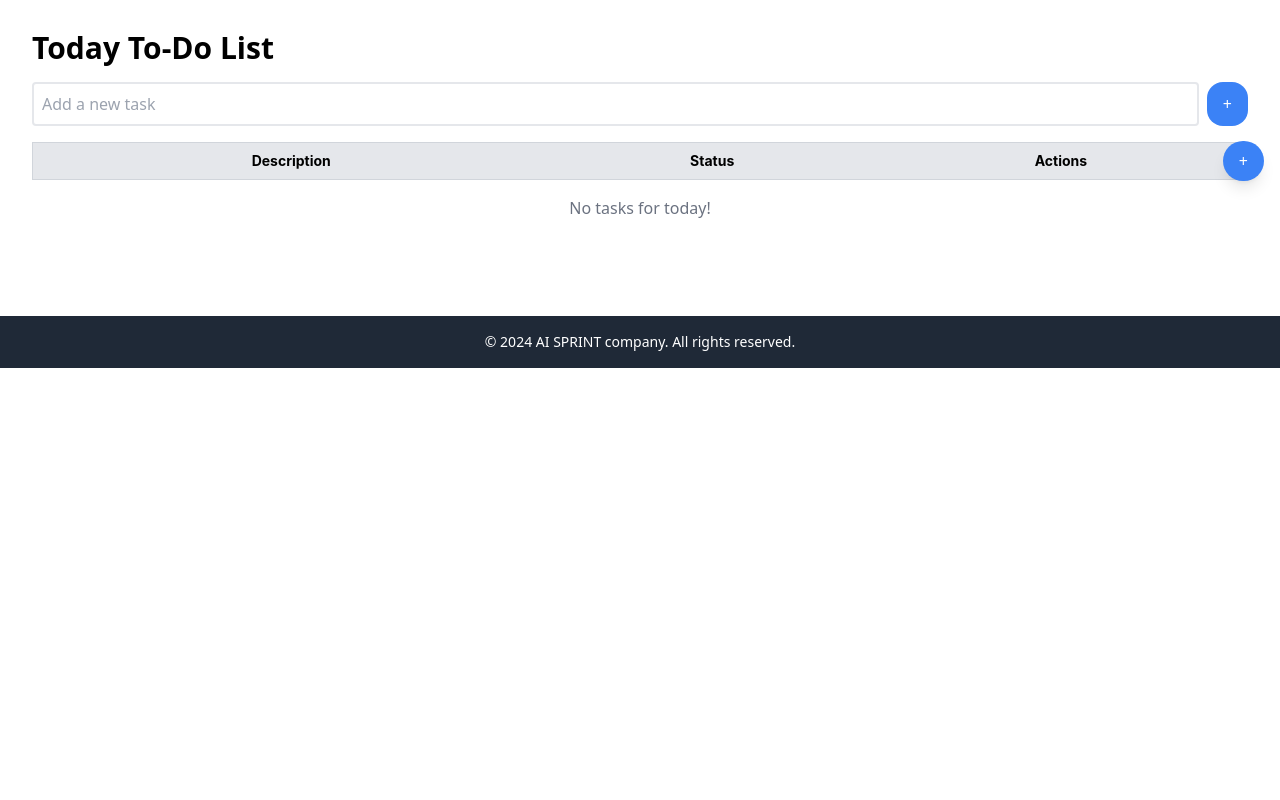
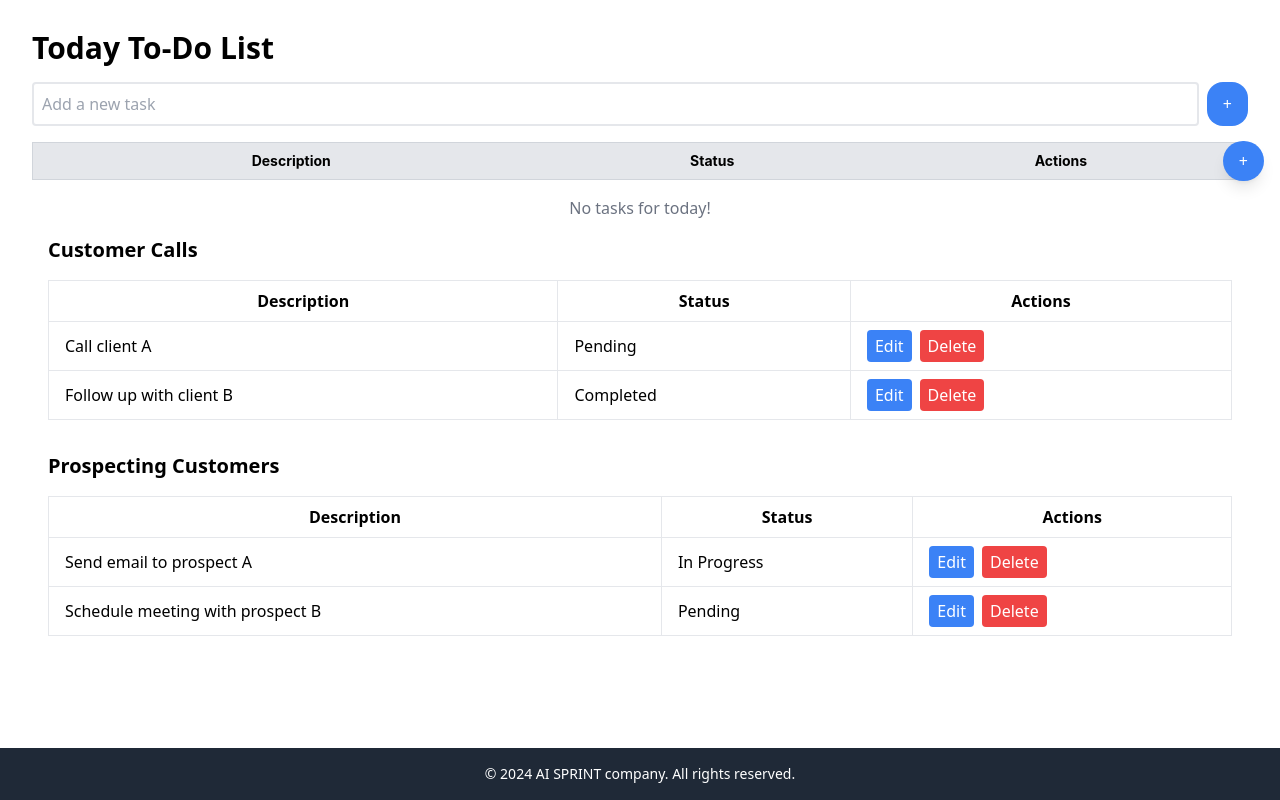
Before and after one commit to dilshanka/AI-Sprint, a React (Vite) app: page / in a window 1280 px wide. Shown: the part 603-1403 px from the top of the page. Before the commit the page ends 971 px from the top, so only its background shows below. Built offline with nearby package versions, Linux system fonts and the light colour scheme; a web font is replaced by a local one.

Commit message:
Customers ui implement

```diff
--- /dev/null
+++ b/src/components/Home/CustomerCalls.tsx
@@ -0,0 +1,60 @@
+import React, { useState } from "react";
+
+const CustomerCalls = () => {
+  const [calls, setCalls] = useState([
+    { description: "Call client A", status: "Pending" },
+    { description: "Follow up with client B", status: "Completed" },
+  ]);
+
+  const handleDelete = (index) => {
+    setCalls(calls.filter((_, i) => i !== index));
+  };
+
+  const handleEdit = (index) => {
+    const newDescription = prompt("Enter new description:");
+    if (newDescription) {
+      const updatedCalls = [...calls];
+      updatedCalls[index].description = newDescription;
+      setCalls(updatedCalls);
+    }
+  };
+
+  return (
+    <div className="p-4">
+      <h2 className="text-xl font-bold mb-4">Customer Calls</h2>
+      <table className="table-auto w-full border border-gray-300">
+        <thead>
+          <tr>
+            <th className="border px-4 py-2">Description</th>
+            <th className="border px-4 py-2">Status</th>
+            <th className="border px-4 py-2">Actions</th>
+          </tr>
+        </thead>
+        <tbody>
+          {calls.map((call, index) => (
+            <tr key={index}>
+              <td className="border px-4 py-2">{call.description}</td>
+              <td className="border px-4 py-2">{call.status}</td>
+              <td className="border px-4 py-2">
+                <button
+                  onClick={() => handleEdit(index)}
+                  className="mr-2 px-2 py-1 bg-blue-500 text-white rounded"
+                >
+                  Edit
+                </button>
+                <button
+                  onClick={() => handleDelete(index)}
+                  className="px-2 py-1 bg-red-500 text-white rounded"
+                >
+                  Delete
+                </button>
+              </td>
+            </tr>
+          ))}
+        </tbody>
+      </table>
+    </div>
+  );
+};
+
+export default CustomerCalls;
--- /dev/null
+++ b/src/components/Home/ProspectingCustomers.tsx
@@ -0,0 +1,60 @@
+import React, { useState } from "react";
+
+const ProspectingCustomers = () => {
+  const [prospects, setProspects] = useState([
+    { description: "Send email to prospect A", status: "In Progress" },
+    { description: "Schedule meeting with prospect B", status: "Pending" },
+  ]);
+
+  const handleDelete = (index) => {
+    setProspects(prospects.filter((_, i) => i !== index));
+  };
+
+  const handleEdit = (index) => {
+    const newDescription = prompt("Enter new description:");
+    if (newDescription) {
+      const updatedProspects = [...prospects];
+      updatedProspects[index].description = newDescription;
+      setProspects(updatedProspects);
+    }
+  };
+
+  return (
+    <div className="p-4">
+      <h2 className="text-xl font-bold mb-4">Prospecting Customers</h2>
+      <table className="table-auto w-full border border-gray-300">
+        <thead>
+          <tr>
+            <th className="border px-4 py-2">Description</th>
+            <th className="border px-4 py-2">Status</th>
+            <th className="border px-4 py-2">Actions</th>
+          </tr>
+        </thead>
+        <tbody>
+          {prospects.map((prospect, index) => (
+            <tr key={index}>
+              <td className="border px-4 py-2">{prospect.description}</td>
+              <td className="border px-4 py-2">{prospect.status}</td>
+              <td className="border px-4 py-2">
+                <button
+                  onClick={() => handleEdit(index)}
+                  className="mr-2 px-2 py-1 bg-blue-500 text-white rounded"
+                >
+                  Edit
+                </button>
+                <button
+                  onClick={() => handleDelete(index)}
+                  className="px-2 py-1 bg-red-500 text-white rounded"
+                >
+                  Delete
+                </button>
+              </td>
+            </tr>
+          ))}
+        </tbody>
+      </table>
+    </div>
+  );
+};
+
+export default ProspectingCustomers;
--- a/src/pages/Home.tsx
+++ b/src/pages/Home.tsx
@@ -1,4 +1,5 @@
 import Calender from '@/section/Home/Calender'
+import Customers from '@/section/Home/Customers';
 import ToDoList from '@/section/Home/ToDo';
 
 const Home = () => {
@@ -6,6 +7,7 @@ const Home = () => {
     <div className='max-w-[1920px] mx-auto px-2 sm:px-4 py-10 sm:py-16'>
       <Calender />
       <ToDoList />
+      <Customers />
     </div>
   )
 }
--- /dev/null
+++ b/src/section/Home/Customers.tsx
@@ -0,0 +1,13 @@
+import CustomerCalls from '@/components/Home/CustomerCalls'
+import ProspectingCustomers from '@/components/Home/ProspectingCustomers'
+
+function Customers() {
+  return (
+    <div>
+      <div><CustomerCalls /></div>
+      <div><ProspectingCustomers /></div>
+    </div>
+  )
+}
+
+export default Customers
```
